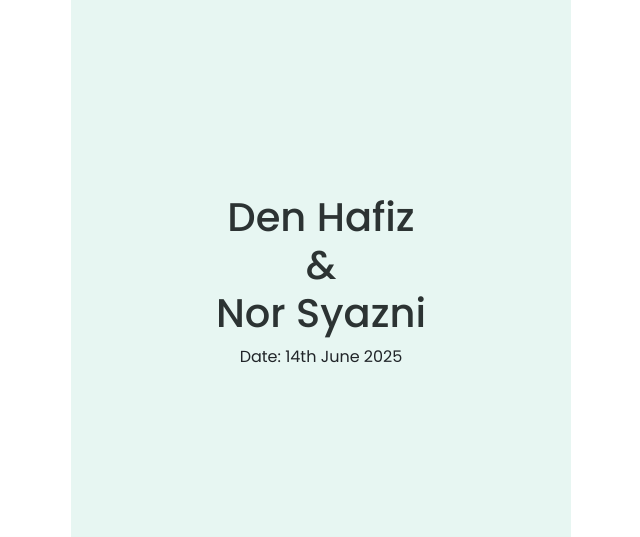
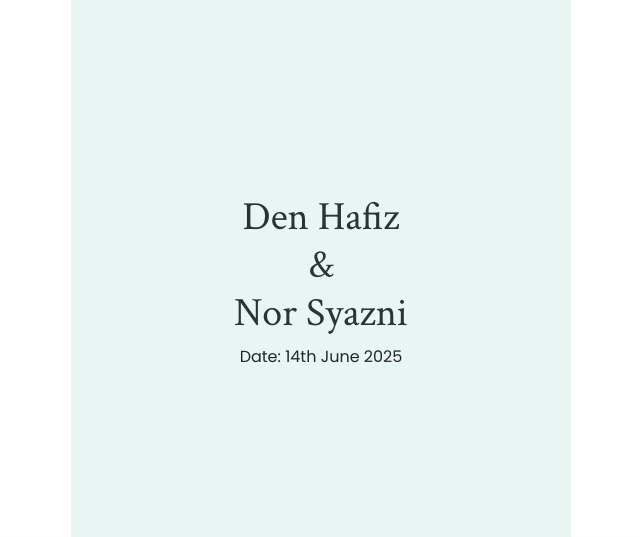
Before and after one commit to DenHafiz69/wedding-invitation, a Flask app: page /home in a window 1280 px wide. Shown: the part 185-722 px from the top of the page, without its empty margins (319-959 px from the left). Run offline with Flask 3, Linux system fonts and the light colour scheme; some libraries are stand-ins or nearby versions.

Commit message:
Add block title

```diff
--- a/templates/index.html
+++ b/templates/index.html
@@ -1,4 +1,8 @@
 {% extends "base.html" %}
+
+{% block title %}
+    {{ data['groom']}} & {{ data['bride'] }}
+{% endblock %}
 
 {% block main %}
 
@@ -8,7 +12,7 @@
         </audio>
         <!-- Page 1: Name and Date -->
         <div id="home" class="content">
-            <h1>{{ data["groom"] }} <br> & <br>{{ data["bride"] }}</h1>
+            <h1 class="title-font">{{ data["groom"] }} <br> & <br>{{ data["bride"] }}</h1>
             <p>Date: {{ data["date"] }}</p>
         </div>
     </div>
```
